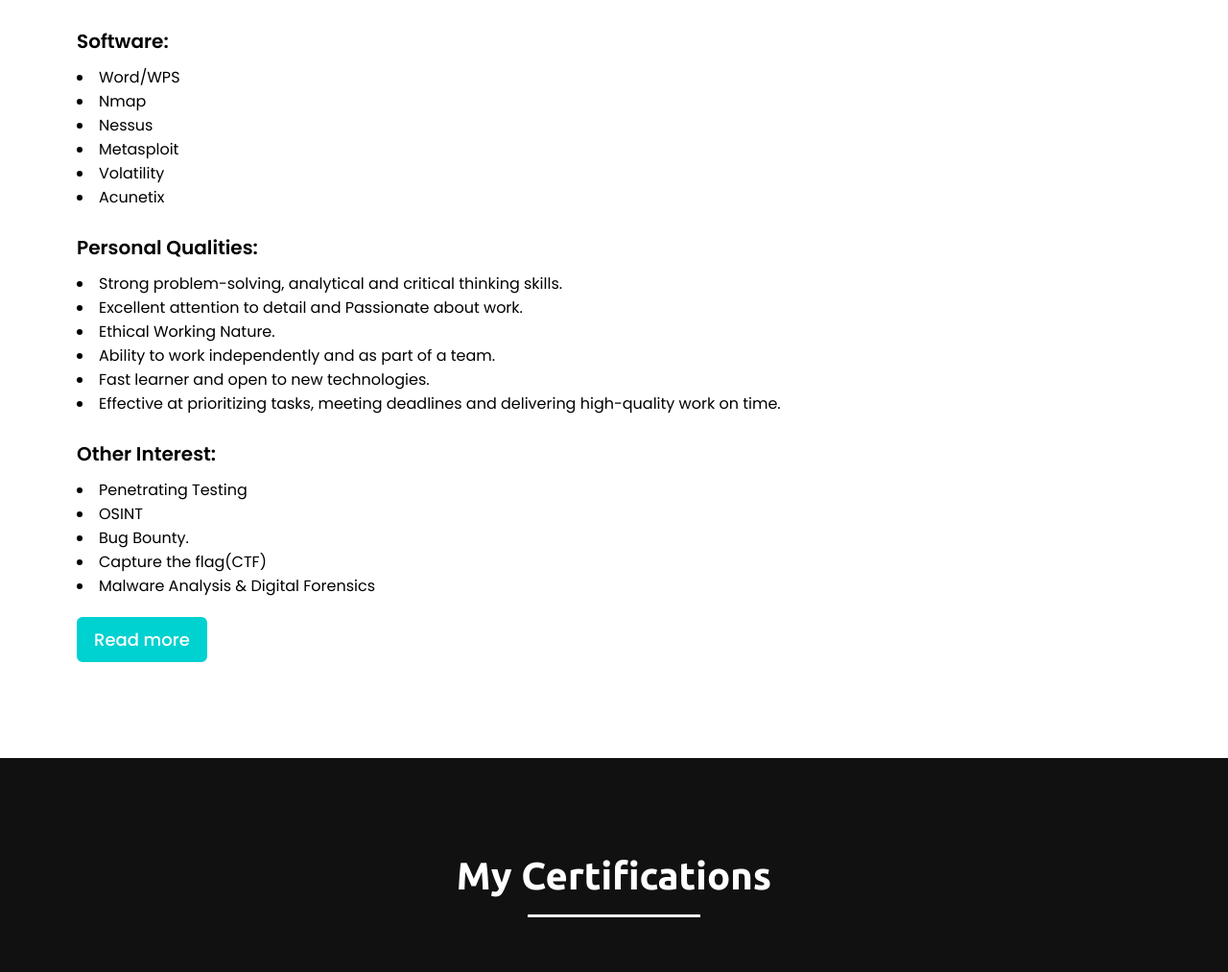
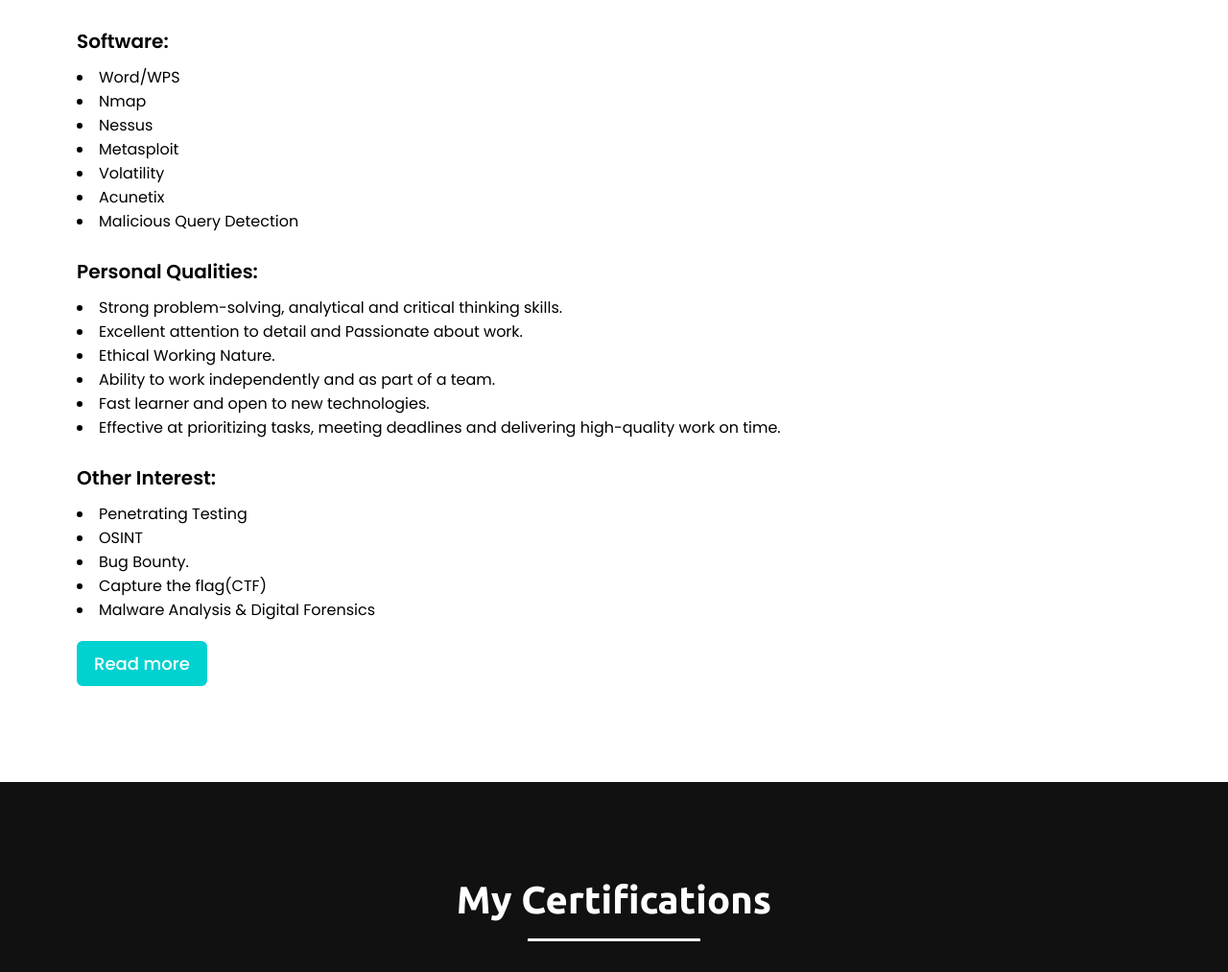
Before and after one commit to Jaystorm56/ezeque, a plain HTML site: page index.html in a window 1280 px wide. Shown: the part 3336-4349 px from the top of the page at 96% size. Drawn offline with nearby package versions, Linux system fonts and the light colour scheme.

Commit message:
last update

```diff
--- a/index.html
+++ b/index.html
@@ -193,6 +193,7 @@
 									<li>Metasploit</li>
 									<li>Volatility</li>
 									<li>Acunetix</li>
+									<li>Malicious Query Detection</li>
 
 
 								</p>
```
